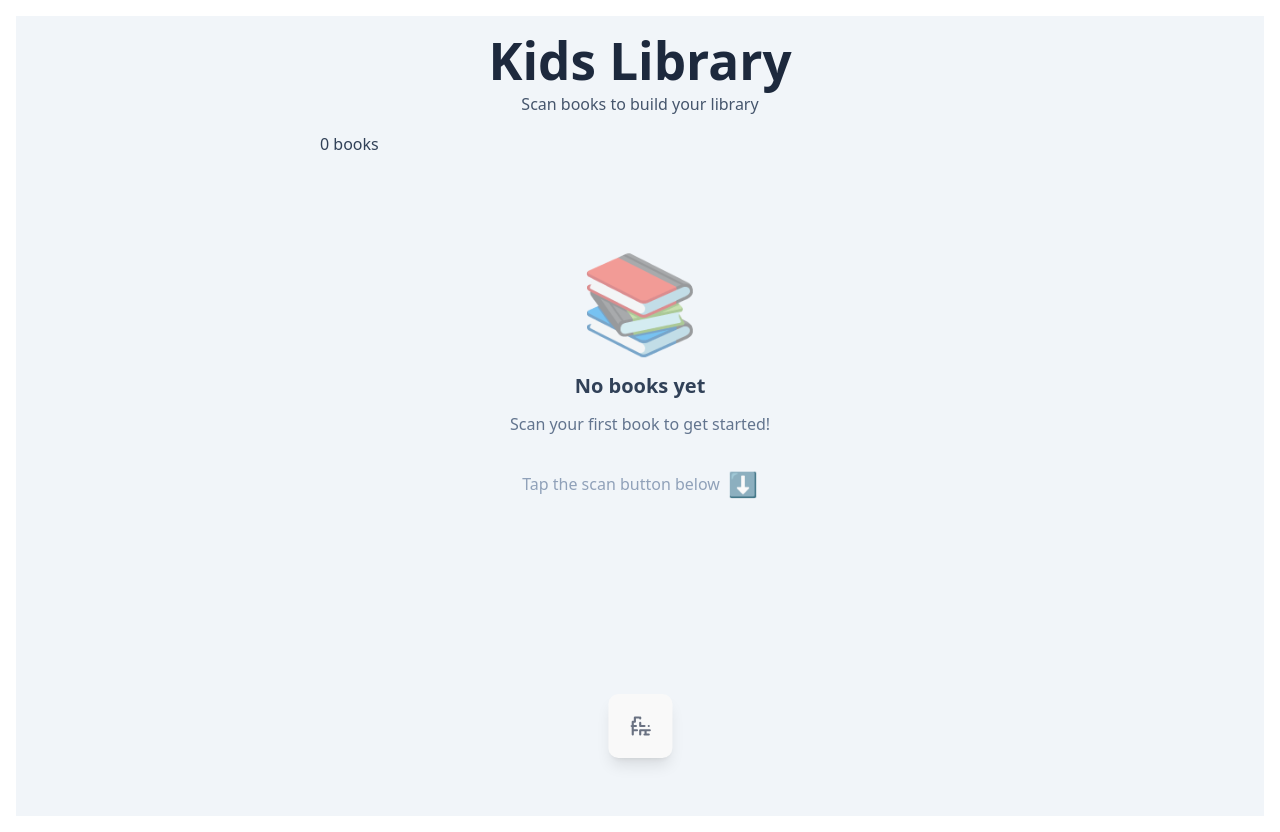
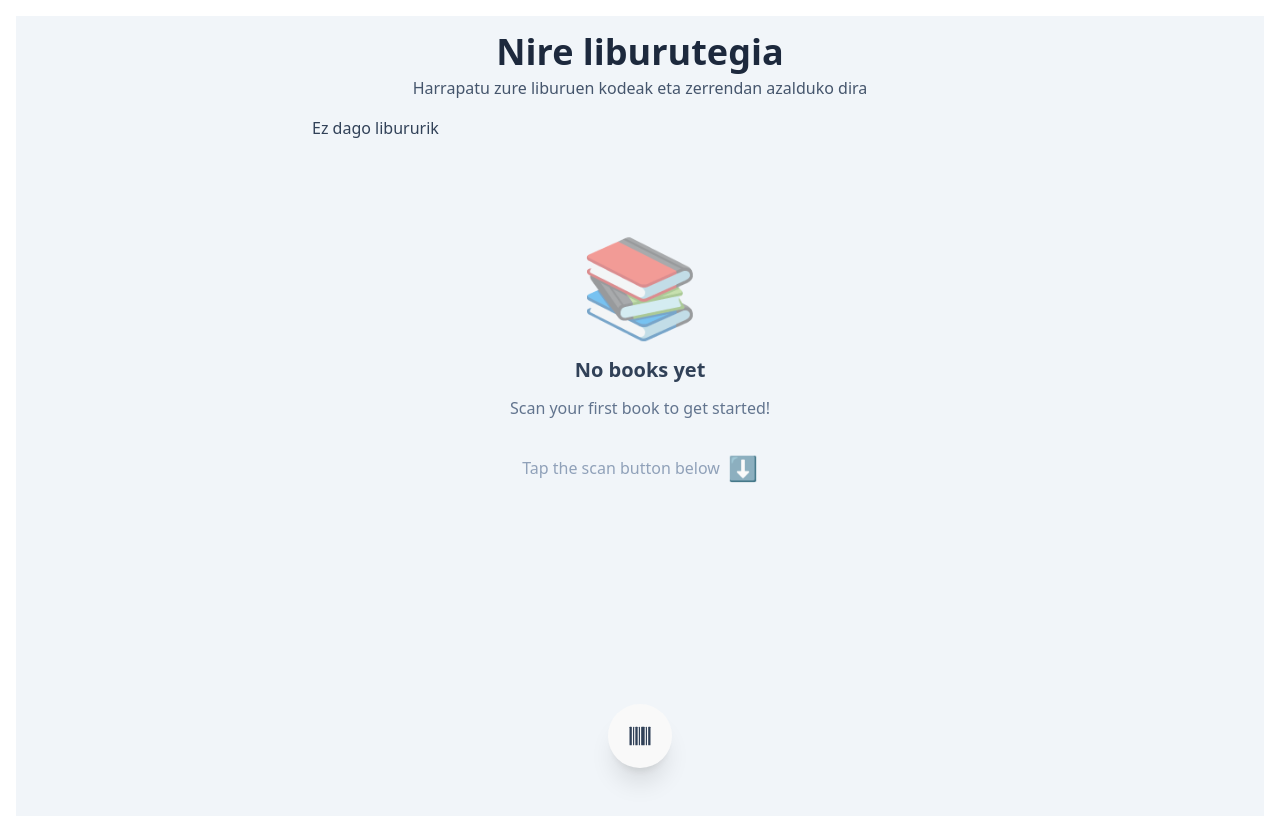
Before and after one commit to alexiraola/liburutegi-app, a React (Vite) app: page / in a window 1280 px wide. Built offline with nearby package versions, Linux system fonts and the light colour scheme.

Commit message:
Fix style

```diff
--- a/src/App.tsx
+++ b/src/App.tsx
@@ -62,30 +62,36 @@ function App() {
     }
   }
 
+  const bookCount = () => {
+    if (books.length === 0) return "Ez dago libururik";
+    if (books.length === 1) return "Liburu bat";
+    return `${books.length} liburu`;
+  };
+
   return (
     <div className="min-h-screen bg-slate-100 pb-24 sm:pb-20">
       <header className="container mx-auto px-4 py-6 sm:p-4">
         <div className="max-w-2xl mx-auto">
-          <h1 className="text-3xl font-bold text-slate-800 sm:text-2xl">Kids Library</h1>
-          <p className="text-slate-600 mt-1 text-sm sm:text-base">Scan books to build your library</p>
+          <h1 className="text-4xl font-bold text-slate-800">Nire liburutegia</h1>
+          <p className="text-slate-600 mt-1 text-base sm:text-base">Harrapatu zure liburuen kodeak eta zerrendan azalduko dira</p>
 
           <div className="mt-4 flex items-center justify-between sm:gap-4">
-            <span className="text-slate-700 font-medium px-4">
-              {books.length} book{books.length !== 1 ? 's' : ''}
+            <span className="text-slate-700 font-medium px-2">
+              {bookCount()}
             </span>
             {books.length > 0 && (
               <button
                 onClick={handleClearAll}
                 className="px-3 py-1 text-sm text-red-600 bg-red-50 rounded-full hover:bg-red-100 transition-colors"
               >
-                Clear all
+                Ezabatu denak
               </button>
             )}
           </div>
         </div>
       </header>
 
-      <main className="container mx-auto px-4 py-6 sm:py-4">
+      <main className="container mx-auto px-4 py-4 sm:py-4">
         <div className="max-w-2xl mx-auto">
           <BookList
             books={books}
@@ -99,17 +105,25 @@ function App() {
           onClick={() => supportedDetector && setScanning(true)}
           disabled={!supportedDetector}
           className={`
-            w-20 h-20 rounded-full shadow-lg flex items-center justify-center text-2xl
-            transition-all active:scale-95 sm:w-16 sm:h-16 sm:text-3xl
+            w-20 h-20 rounded-full shadow-xl bg-white
+            flex items-center justify-center text-slate-700
+            transition-all active:scale-95
+            sm:w-16 sm:h-16
             ${supportedDetector
-              ? 'bg-gradient-to-br from-green-500 to-emerald-600 text-white hover:from-green-600 hover:to-emerald-700 shadow-green-500/25'
-              : 'bg-gray-300 text-gray-500 cursor-not-allowed'
+              ? 'hover:border-slate-400 hover:bg-slate-50 hover:shadow-md'
+              : 'border-slate-200 bg-slate-100 text-slate-400 cursor-not-allowed'
             }
           `}
-          aria-label="Scan book"
+          aria-label="Scan book barcode"
         >
-          <svg className="w-8 h-8 sm:w-7 sm:h-7" fill="none" stroke="currentColor" viewBox="0 0 24 24" xmlns="http://www.w3.org/2000/svg">
-            <path strokeLinecap="round" strokeLinejoin="round" strokeWidth={2} d="M12 4v1m6 11h2m-6 0h-2v4m0-11v3m0 0h.01M12 12h4.01M16 20h4M4 12h4m12 0h.01M5 8h2L7 4m0 0h4M5 8v8m0 0v4m0-4h4m8 0h4m-4 0v4m0-4h-4" />
+          <svg className="w-8 h-8 sm:w-7 sm:h-7" viewBox="0 0 24 24" fill="none" xmlns="http://www.w3.org/2000/svg">
+            <rect x="3" y="4" width="2" height="16" rx="0.5" fill="currentColor" />
+            <rect x="6" y="4" width="1" height="16" rx="0.5" fill="currentColor" />
+            <rect x="8" y="4" width="2" height="16" rx="0.5" fill="currentColor" />
+            <rect x="11" y="4" width="1" height="16" rx="0.5" fill="currentColor" />
+            <rect x="13" y="4" width="3" height="16" rx="0.5" fill="currentColor" />
+            <rect x="17" y="4" width="1" height="16" rx="0.5" fill="currentColor" />
+            <rect x="19" y="4" width="2" height="16" rx="0.5" fill="currentColor" />
           </svg>
         </button>
       </div>
--- a/src/components/BookCard.tsx
+++ b/src/components/BookCard.tsx
@@ -9,7 +9,7 @@ export default function BookCard({ book, onDelete }: BookCardProps) {
   const bookData = book.toPrimitive();
 
   return (
-    <div className="flex gap-4 bg-white rounded-xl shadow-sm p-4 hover:shadow-md transition-all sm:flex-col sm:gap-3">
+    <div className="flex gap-3 bg-white rounded-xl shadow-sm p-2 hover:shadow-md transition-all sm:flex-col gap-2">
       <div className="flex-shrink-0 w-24 h-36 sm:w-32 sm:h-44 bg-gray-200 rounded-lg overflow-hidden mx-auto sm:mx-0">
         {bookData.coverImage ? (
           <img
--- a/src/index.css
+++ b/src/index.css
@@ -28,23 +28,6 @@ body {
   text-align: center;
 }
 
-h1 {
-  font-size: 3.2em;
-  line-height: 1.1;
-}
-
-button {
-  border-radius: 10px;
-  border: none;
-  padding: 0.6em 1em;
-  margin: 0.5em;
-  font-size: 1.2em;
-  font-weight: 500;
-  font-family: inherit;
-  background-color: #4CAF50;
-  cursor: pointer;
-  transition: border-color 0.25s;
-}
 button:focus,
 button:focus-visible {
   outline: 4px auto -webkit-focus-ring-color;
```
